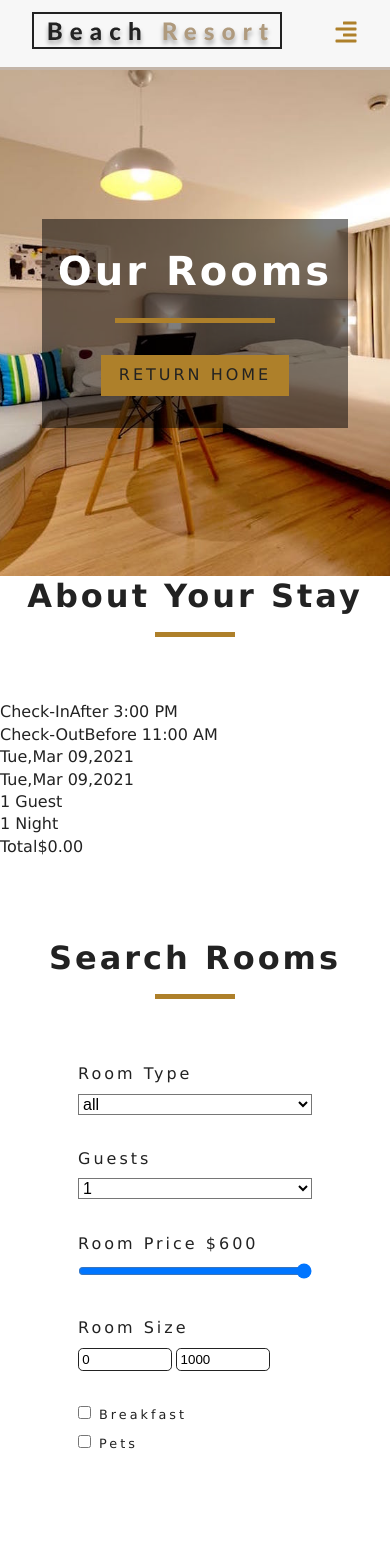
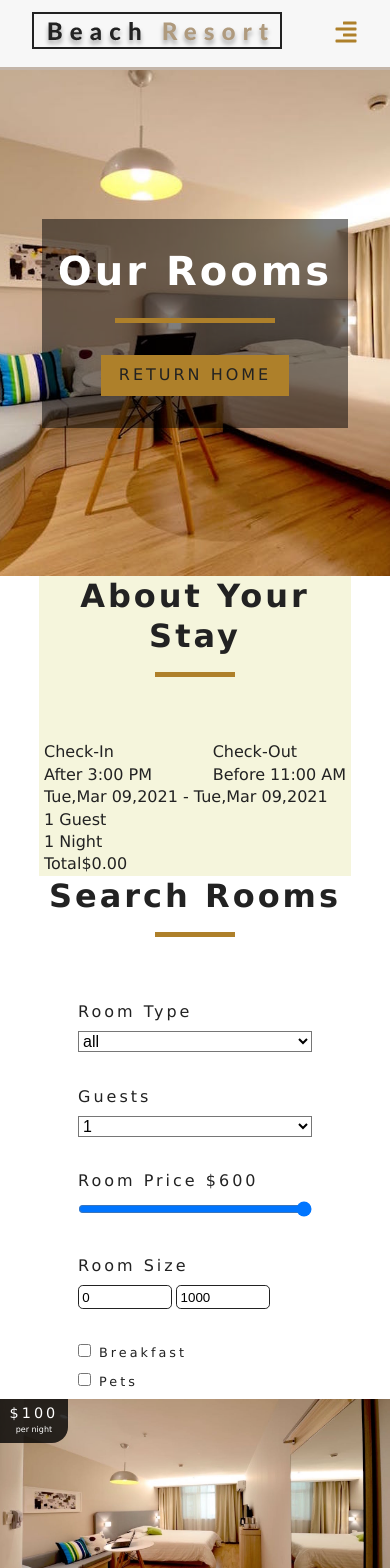
Before and after one commit to KateChantha/resort-content, a React (Create React App) app: page /rooms in a window 390 px wide. Shown: the top 1568 px of the page. Built offline with nearby package versions, Linux system fonts and the light colour scheme.

Commit message:
style about-your-stay section with media query

```diff
--- a/src/App.css
+++ b/src/App.css
@@ -448,11 +448,11 @@ h6 {
 }
 /* end of single room*/
 /* roomlist */
-.roomslist {
+/* .roomslist {
   padding: 5rem 0;
-}
+} */
 .roomslist-center {
-  width: 80vw;
+  /* width: 80vw; */
   margin: 0 auto;
   display: grid;
   grid-template-columns: repeat(auto-fill, minmax(270px, 1fr));
@@ -460,7 +460,7 @@ h6 {
   grid-column-gap: 30px;
 }
 
-@media screen and (min-width: 776px) {
+/* @media screen and (min-width: 776px) {
   .roomslist-center {
     width: 90vw;
   }
@@ -470,12 +470,12 @@ h6 {
     width: 95vw;
     max-width: 1170px;
   }
-}
+} */
 /* end of roomlist */
 /*  rooms fitler*/
-.filter-container {
+/* .filter-container {
   padding: 5rem 0;
-}
+} */
 .filter-form {
   width: 60vw;
   margin: 0 auto;
@@ -512,7 +512,7 @@ h6 {
   font-size: 0.8rem;
   margin-left: 0.5rem;
 }
-@media screen and (min-width: 776px) {
+/* @media screen and (min-width: 776px) {
   .filter-form {
     width: 70vw;
   }
@@ -522,5 +522,5 @@ h6 {
     width: 95vw;
     max-width: 1170px;
   }
-}
+} */
 /* end of rooms fitler*/
--- /dev/null
+++ b/src/components/AboutYourStay.css
@@ -0,0 +1,19 @@
+.about-your-stay {
+  padding: 0 5px;
+}
+
+.check-inout-section {
+  display: flex;
+  justify-content: space-between;
+}
+
+.check-inout-wrapper {
+  display: flex;
+  flex-direction: column;
+}
+
+@media screen and (min-width: 776px) {
+  .about-your-stay {
+    padding: 0 30px;
+  }
+}
--- a/src/components/AboutYourStay.js
+++ b/src/components/AboutYourStay.js
@@ -3,6 +3,7 @@ import React from 'react';
 import { useContext } from 'react'; // works with FC
 import { RoomContext } from "../context";
 import Title from "./Title";
+import './AboutYourStay.css';
 
 const AboutYourStay = () => {
   const context = useContext(RoomContext);
@@ -16,18 +17,20 @@ const AboutYourStay = () => {
   }
 
   return (
-    <div>
+    <div className="about-your-stay">
       <Title title="about your stay" />
-      <div>
+      <section className="check-inout-section">
+        <div className="check-inout-wrapper">
           <span>Check-In</span>
           <span>After 3:00 PM</span>
         </div>
-      <div>
+        <div className="check-inout-wrapper">
           <span>Check-Out</span>
           <span>Before 11:00 AM</span>
         </div>
-      <p>{formatDate(dateRange.startDate)}</p>
-      <p>{formatDate(dateRange.endDate)}</p>
+      </section>
+      <span>{formatDate(dateRange.startDate)}</span>
+      <span> - {formatDate(dateRange.endDate)}</span>
       <p> {capacity}{capacity > 1 ? " Guests": " Guest" }</p>
       <p> {dateRange.nightStay}{dateRange.nightStay > 1 ? " Nights": " Night" }</p>
       <div></div>
--- /dev/null
+++ b/src/components/RoomsContainer.css
@@ -0,0 +1,29 @@
+.rooms-container {
+  display: flex;
+  flex-direction: column;
+  align-items: center;
+}
+
+.rooms-container--yourstay {
+  width: 80vw;
+  background-color: beige;
+}
+
+@media screen and (min-width: 500px) {
+  .rooms-container--yourstay {
+    width: 60vw;
+  }
+}
+
+@media screen and (min-width: 776px) {
+  .rooms-container  {
+    flex-direction: row-reverse;
+    align-items: stretch;
+    /* align-items: flex-start; */
+  }
+
+  .rooms-container--yourstay {
+    width: 24vw;
+    min-width: 250px;
+  }
+}
--- a/src/components/RoomsContainer.js
+++ b/src/components/RoomsContainer.js
@@ -4,6 +4,7 @@ import RoomList from './RoomList';
 import { withRoomConsumer } from '../context';
 import Loading from './Loading';
 import AboutYourStay from './AboutYourStay';
+import './RoomsContainer.css';
 
 
 /** ---------------------------------
@@ -17,10 +18,14 @@ const RoomsContainer = ({context}) => {
   return loading
           ? <Loading />
           : (
-              <div>
-                <AboutYourStay />
-                <RoomFilter rooms={rooms}/>
-                <RoomList rooms={sortedRooms}/>
+              <div className="rooms-container">
+                <div className="rooms-container--yourstay">
+                  <AboutYourStay />
+                </div>
+                <div className="rooms-container--list-filter">
+                  <RoomFilter rooms={rooms}/>
+                  <RoomList rooms={sortedRooms}/>
+                </div>
               </div>
             );
 }
```
Also changed, not shown: 1 other file (tests, documents, lock files or other folders). Lines whose indentation alone changed are shown as unchanged.
